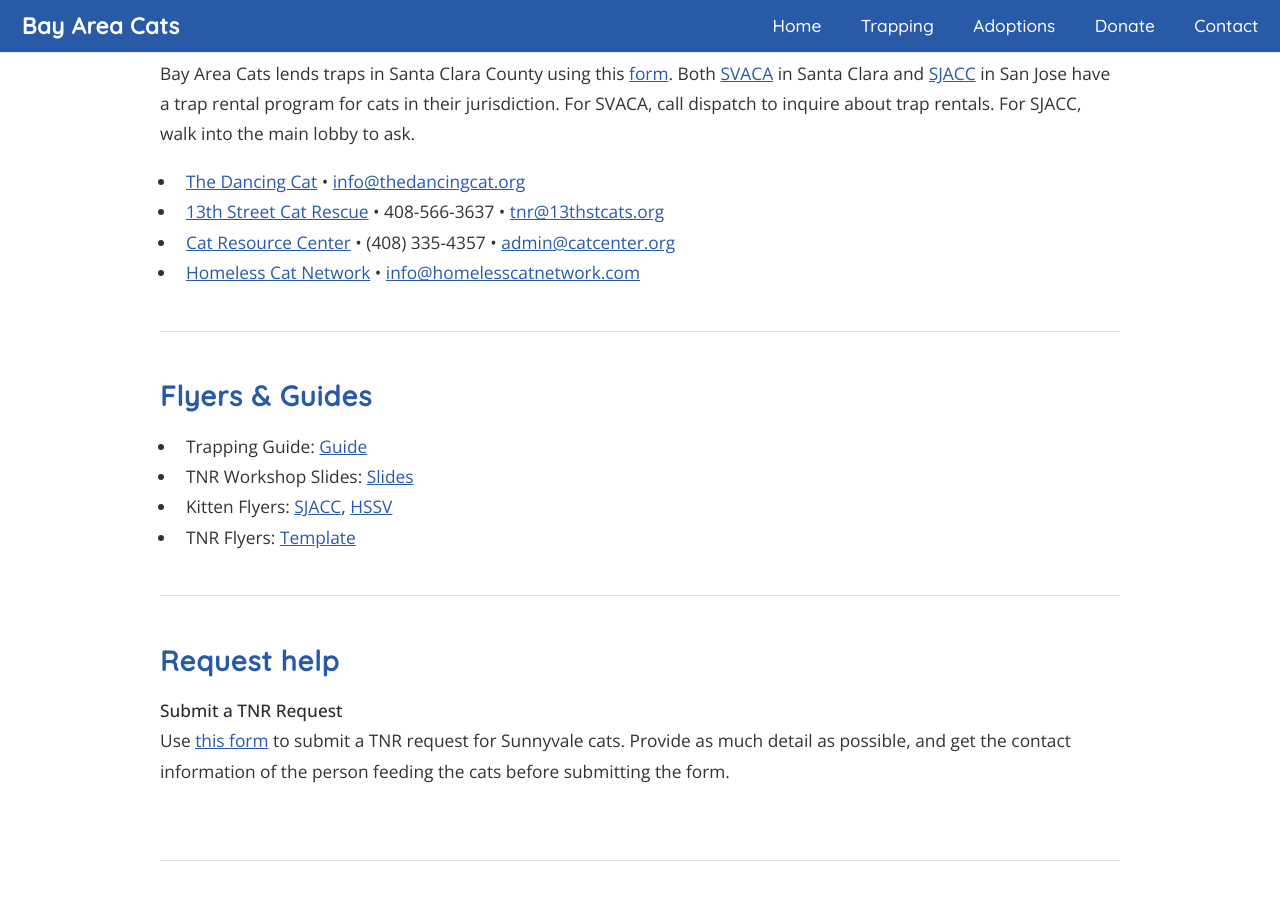
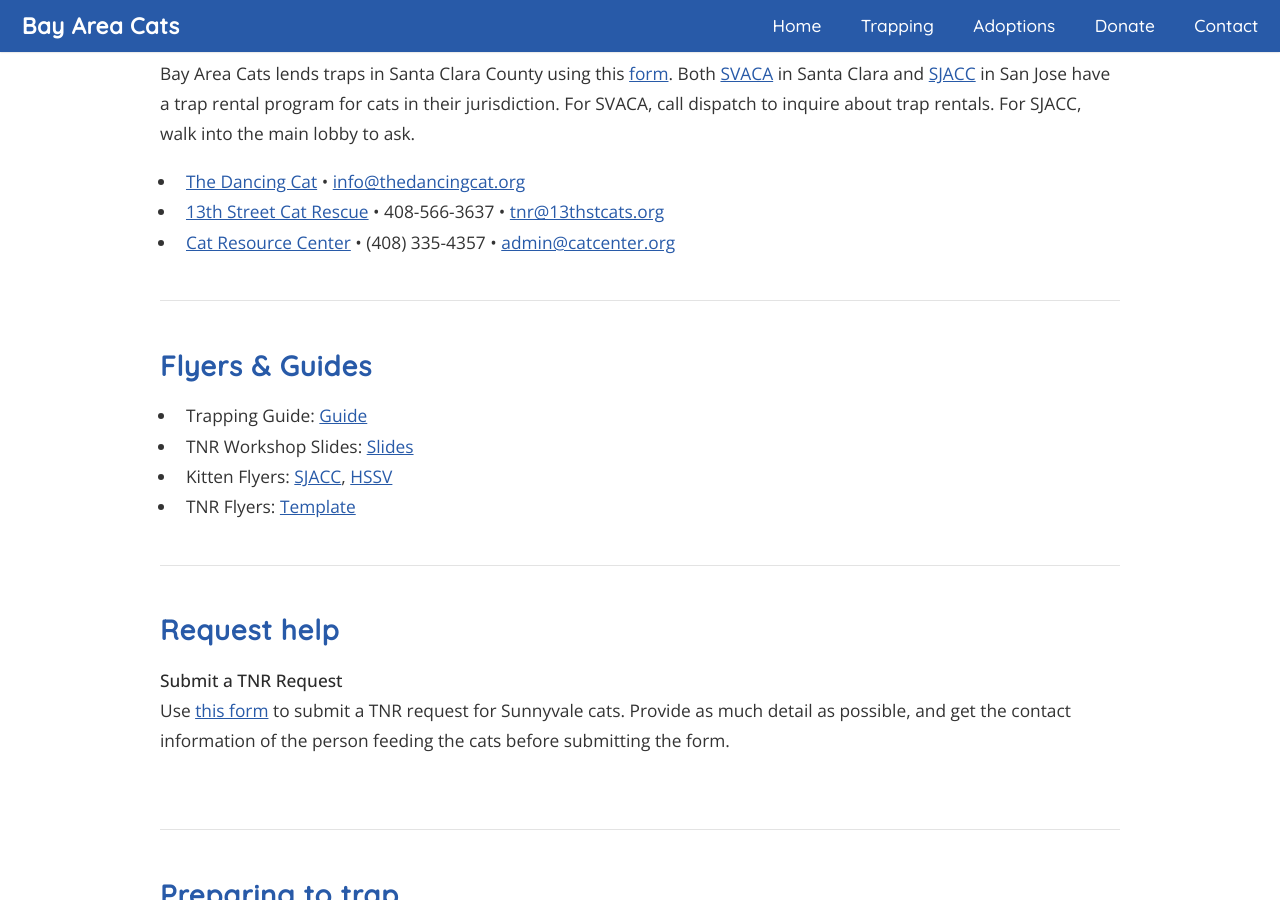
Before and after one commit to sunmeetsingh/bayareacats.github.io, a Jekyll site: the page built from trapping.html, in a window 1280 px wide and 900 px high, scrolled down 2503 px. Built offline with Jekyll 4.4.1, drawn with Linux system fonts in a browser that asks for light colours.

Commit message:
Remove HCN from trap rental list

```diff
--- a/trapping.html
+++ b/trapping.html
@@ -205,7 +205,7 @@
                         <li><a target="_blank" href="https://www.thedancingcat.org">The Dancing Cat</a> • <a target="_blank" href="mailto:info@thedancingcat.org">info@thedancingcat.org</a></li>
                         <li><a target="_blank" href="https://www.13thstcats.org/info/display?PageID=13281">13th Street Cat Rescue</a> • 408-566-3637 • <a target="_blank" href="mailto:tnr@13thstcats.org">tnr@13thstcats.org</a></li>
                         <li><a target="_blank" href="https://www.catcenter.org/Pages/KnowledgeBase/Documents/ShowDocPage.ASP?Title=Trapping%20and%20Trap%20Rentals&URL=41_Trapping">Cat Resource Center</a> • (408) 335-4357 • <a target="_blank" href="mailto:admin@catcenter.org">admin@catcenter.org</a></li>
-                        <li><a target="_blank" href="http://www.homelesscatnetwork.com/what-to-do-when-you-find-a-feral-or-stray-cat.html">Homeless Cat Network</a> • <a target="_blank" href="mailto:info@homelesscatnetwork.com">info@homelesscatnetwork.com</a></li>
+<!--                         <li><a target="_blank" href="http://www.homelesscatnetwork.com/what-to-do-when-you-find-a-feral-or-stray-cat.html">Homeless Cat Network</a> • <a target="_blank" href="mailto:info@homelesscatnetwork.com">info@homelesscatnetwork.com</a></li> -->
                     </ul>
             </section>
          </div>
```
